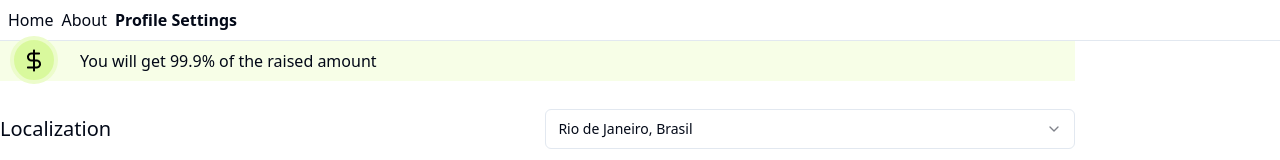
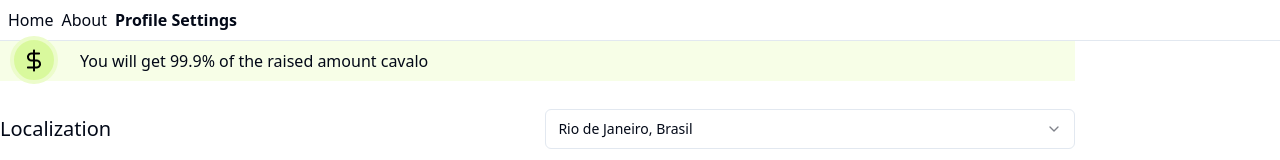
Before and after one commit to Aprender-e-Crescer/crowdfy, a React (Vite) app: page /profile-settings in a window 1280 px wide. Shown: the top 160 px of the page. Built offline with nearby package versions, Linux system fonts and the light colour scheme.

Commit message:
alterando input por select

```diff
--- a/src/components/ui/localization.tsx
+++ b/src/components/ui/localization.tsx
@@ -7,7 +7,6 @@ import {
 } from '@/components/ui/select'
 
 import icon from '../../assets/dollar-sign.png'
-import { Input } from '@/components/ui/input'
 import localimage from '../../assets/localimage.png'
 import { Uploadimagens } from '@/components/ui/UploadImagens'
 
@@ -21,7 +20,7 @@ export function Localization() {
               <img src={icon} alt="Dollar Sign" />
             </div>
             <div className="py-2 text-center ml-20">
-              <h1>You will get 99.9% of the raised amount</h1>
+              <h1>You will get 99.9% of the raised amount cavalo </h1>
             </div>
           </div>
 
@@ -77,7 +76,14 @@ export function Localization() {
         </div>
 
         <div className="flex flex-col mx-5">
-          <Input placeholder="Rio de Janeiro, Brasil" />
+          <Select>
+            <SelectTrigger className="w-full">
+              <SelectValue placeholder="Rio de Janeiro, Brasil" />
+            </SelectTrigger>
+            <SelectContent>
+              <SelectItem value="matthew">Dois Vizinhos, Brasil</SelectItem>
+            </SelectContent>
+          </Select>
         </div>
 
         <div className="flex flex-col justify-center items-center">
```
